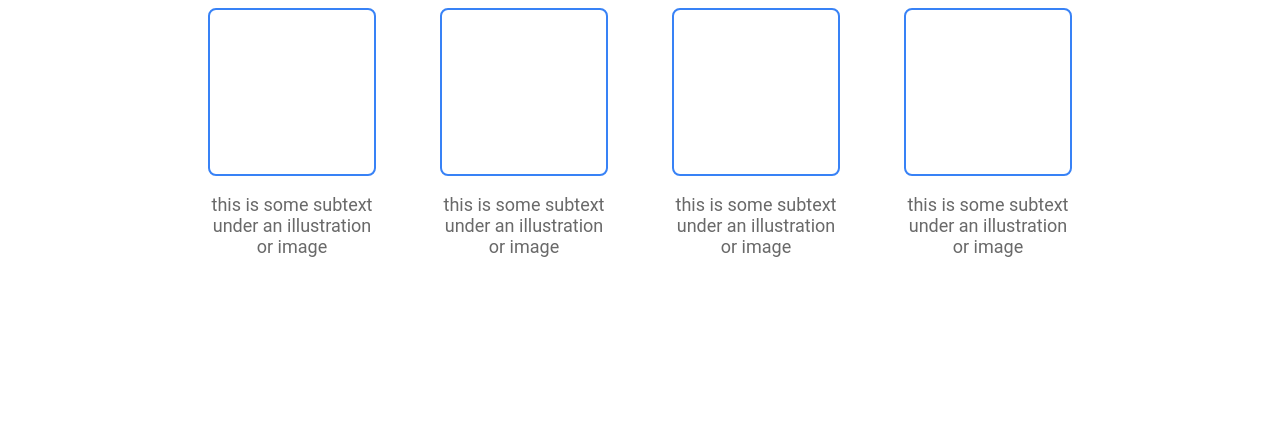
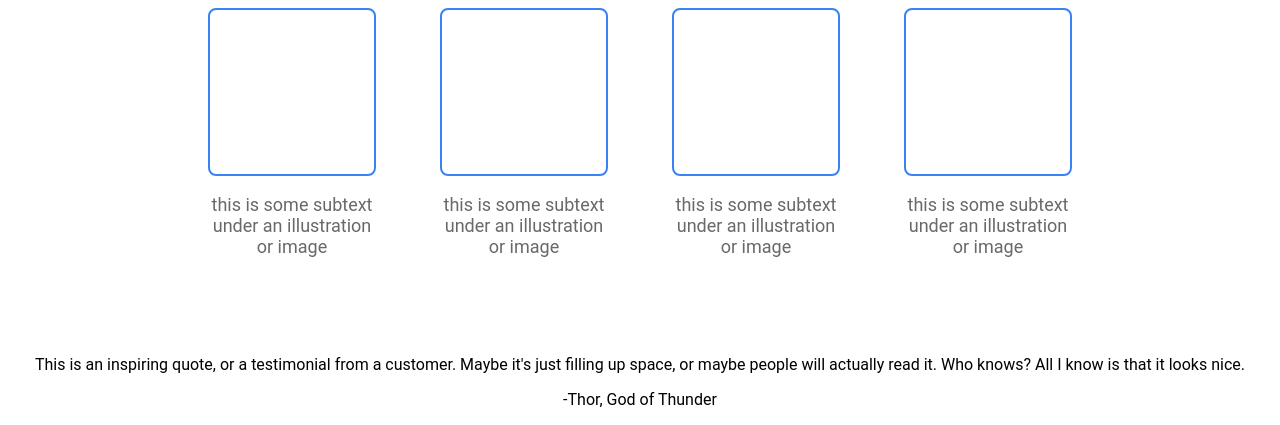
Before and after one commit to Samxiety/Odin-Project-Landing-Page, a plain HTML site: page index.html in a window 1280 px wide. Shown: the part 577-1002 px from the top of the page. Before the commit the page ends 916 px from the top, so only its background shows below. Drawn offline with Linux system fonts and the light colour scheme.

Commit message:
Add quote section with a quote-container as column
The idea for this was simple. Add a background container, add a
quote container as column, add text and author.

```diff
--- a/index.html
+++ b/index.html
@@ -55,9 +55,13 @@
                 </div>
             </div>
 
+        </div>
 
-        </div>
-        <div class="section3">
+        <div class="quote-section">
+            <div class="quote-column">
+                <p class="text">This is an inspiring quote, or a testimonial from a customer. Maybe it's just filling up space, or maybe people will actually read it. Who knows? All I know is that it looks nice.</p>
+                <p class="author">-Thor, God of Thunder</p>
+            </div>
 
         </div>
         <div class="section4">
```
